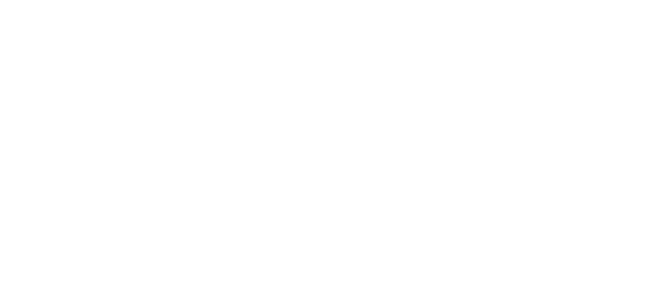
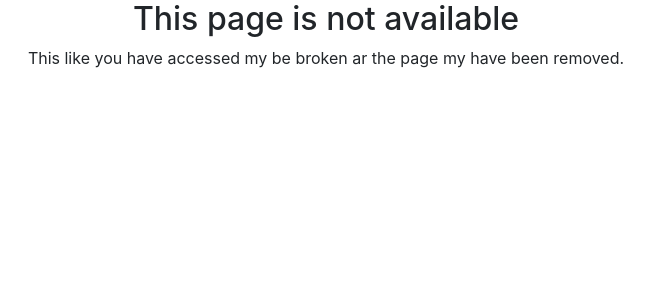
Before and after one commit to Adenilson-Developers/galery_photos_angular, an Angular app: page / in a window 1280 px wide. Shown: the top 300 px of the page, without its empty margins (314-968 px from the left). Built offline with nearby package versions, Linux system fonts and the light colour scheme.

Commit message:
adicionando not found routes

```diff
--- a/src/app/app-routing.module.ts
+++ b/src/app/app-routing.module.ts
@@ -1,3 +1,4 @@
+import { NotFoundComponent } from './errors/not-found/not-found.component';
 import { PhotoFormComponent } from './photos/photo-form/photo-form.component';
 import { PhotoListComponent } from './photos/photo-list/photo-list.component';
 import { NgModule } from '@angular/core';
@@ -5,7 +6,8 @@
 
 const routes: Routes = [
   {path: 'user/flavio', component: PhotoListComponent},
-  {path: 'p/add', component: PhotoFormComponent }
+  {path: 'p/add', component: PhotoFormComponent },
+  {path: '**', component: NotFoundComponent }
 ];
 
 @NgModule({
--- a/src/app/app.module.ts
+++ b/src/app/app.module.ts
@@ -1,3 +1,4 @@
+import { ErrorsModule } from './errors/errors.module';
 import { NgModule } from '@angular/core';
 import { BrowserModule } from '@angular/platform-browser';
 
@@ -16,7 +17,8 @@
     BrowserModule,
     AppRoutingModule,
     PhotosModule,
-    AppRoutingModule
+    AppRoutingModule,
+    ErrorsModule
   ],
   providers: [],
   bootstrap: [AppComponent]
--- /dev/null
+++ b/src/app/errors/not-found/not-found.component.html
@@ -0,0 +1,9 @@
+<div class="text-center">
+    <h2>This page is not available</h2>
+
+    <p>
+        This like you have accessed my be broken ar
+        the page my have been removed.
+    </p>
+
+</div>
--- /dev/null
+++ b/src/app/errors/not-found/not-found.component.ts
@@ -0,0 +1,15 @@
+import { Component, OnInit } from '@angular/core';
+
+@Component({
+  selector: 'app-not-found',
+  templateUrl: './not-found.component.html',
+  styleUrls: ['./not-found.component.scss']
+})
+export class NotFoundComponent implements OnInit {
+
+  constructor() { }
+
+  ngOnInit(): void {
+  }
+
+}
```
Also changed, not shown: src/app/errors/errors.module.ts (added, +15 -0 lines), src/app/errors/not-found/not-found.component.scss (added), 1 other file (tests, documents, lock files or other folders).
